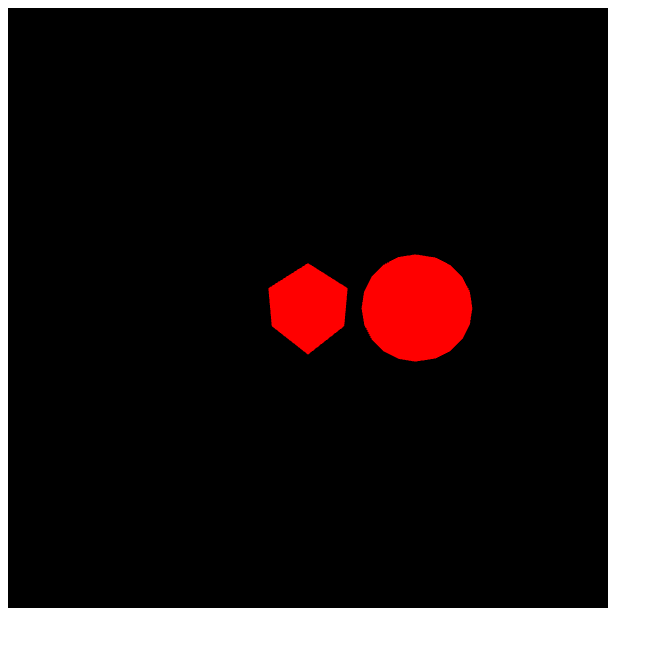
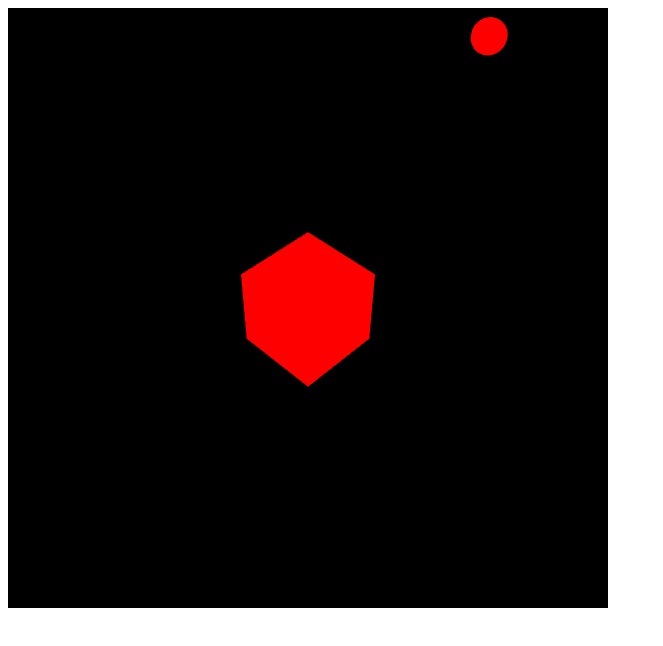
Before and after one commit to maticstric/WebGL-Breakout, a plain HTML site: page Breakout.html in a window 1280 px wide. Shown: the whole page, without its empty margins (0-663 px from the left). Drawn offline with Linux system fonts and the light colour scheme.

Commit message:
Added basic moving ball

```diff
--- /dev/null
+++ b/Ball.js
@@ -0,0 +1,29 @@
+class Ball {
+
+  constructor() {
+    this.sphere = new Sphere();
+    this.velocity = new Vector3([0, 0.05, 0]);
+    this.position = new Vector3([2, 0, 0]);
+
+    // Some initialization
+    let x = this.position.elements[0];
+    let y = this.position.elements[1];
+    let z = this.position.elements[2];
+
+    this.sphere.modelMatrix.translate(x, y, z);
+    this.sphere.modelMatrix.scale(0.2, 0.2, 0.2);
+  }
+
+  move() {
+    this.position.add(this.velocity);
+
+    let x = this.velocity.elements[0];
+    let y = this.velocity.elements[1];
+    let z = this.velocity.elements[2];
+
+    this.sphere.modelMatrix.translate(x, y, z);
+
+    gl.uniformMatrix4fv(u_ModelMatrix, false, this.sphere.modelMatrix.elements);
+    gl.drawArrays(gl.TRIANGLES, 0, Sphere.vertices.length / g_dataPerVertex);
+  }
+}
--- a/Breakout.html
+++ b/Breakout.html
@@ -16,6 +16,7 @@
     <script src="./lib/cuon-matrix.js"></script>
     <script src="Cube.js"></script>
     <script src="Sphere.js"></script>
+    <script src="Ball.js"></script>
     <script src="Camera.js"></script>
     <script src="Breakout.js"></script>
   </body>
--- a/Breakout.js
+++ b/Breakout.js
@@ -27,6 +27,8 @@ let gl;
 
 let g_dataPerVertex = 3; // How much data we send per vertex (3 rn b/c we only send position)
 let g_camera = new Camera();
+
+let g_ball = new Ball();
 
 let a_Position;
 let u_ModelMatrix;
@@ -58,7 +60,7 @@ function renderAllShapes() {
 
   /* CAMERA */
   let projectionMatrix = new Matrix4();
-  projectionMatrix.setPerspective(70, canvas.width / canvas.height, 0.1, 100);
+  projectionMatrix.setPerspective(g_camera.fov, canvas.width / canvas.height, g_camera.near, g_camera.far);
   gl.uniformMatrix4fv(u_ProjectionMatrix, false, projectionMatrix.elements);
 
   let viewMatrix = new Matrix4();
@@ -79,19 +81,12 @@ function renderAllShapes() {
   cube.modelMatrix.scale(0.5, 0.5, 0.5);
 
   gl.uniformMatrix4fv(u_ModelMatrix, false, cube.modelMatrix.elements);
-
   gl.drawArrays(gl.TRIANGLES, 0, Cube.vertices.length / g_dataPerVertex);
-
 
   /* SPHERES */
   gl.bufferData(gl.ARRAY_BUFFER, Sphere.vertices, gl.STATIC_DRAW);
 
-  let sphere = new Sphere();
-  sphere.modelMatrix.translate(2, 0, 0);
-
-  gl.uniformMatrix4fv(u_ModelMatrix, false, sphere.modelMatrix.elements);
-
-  gl.drawArrays(gl.TRIANGLES, 0, Sphere.vertices.length / g_dataPerVertex);
+  g_ball.move();
 }
 
 function setupBuffer() {
```
